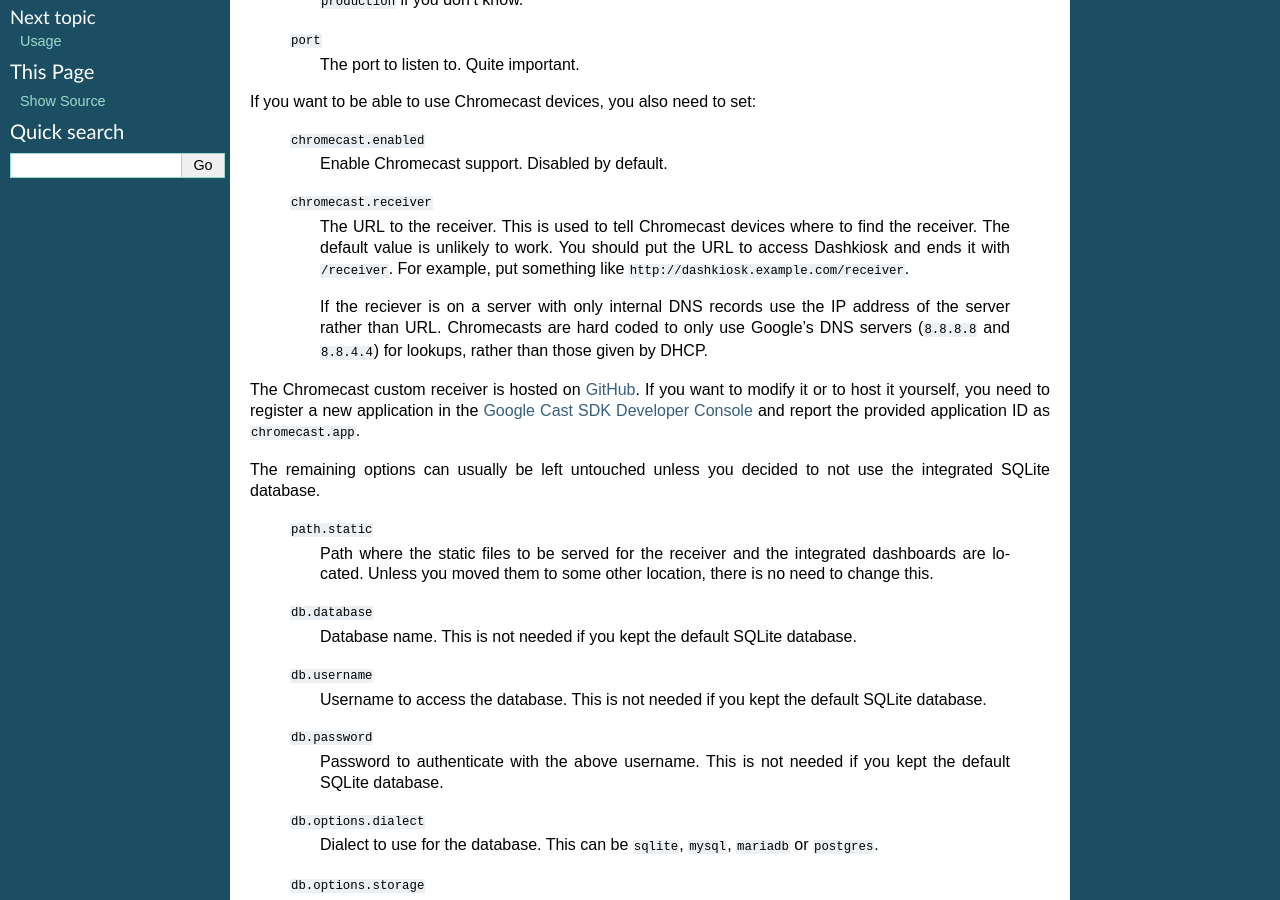
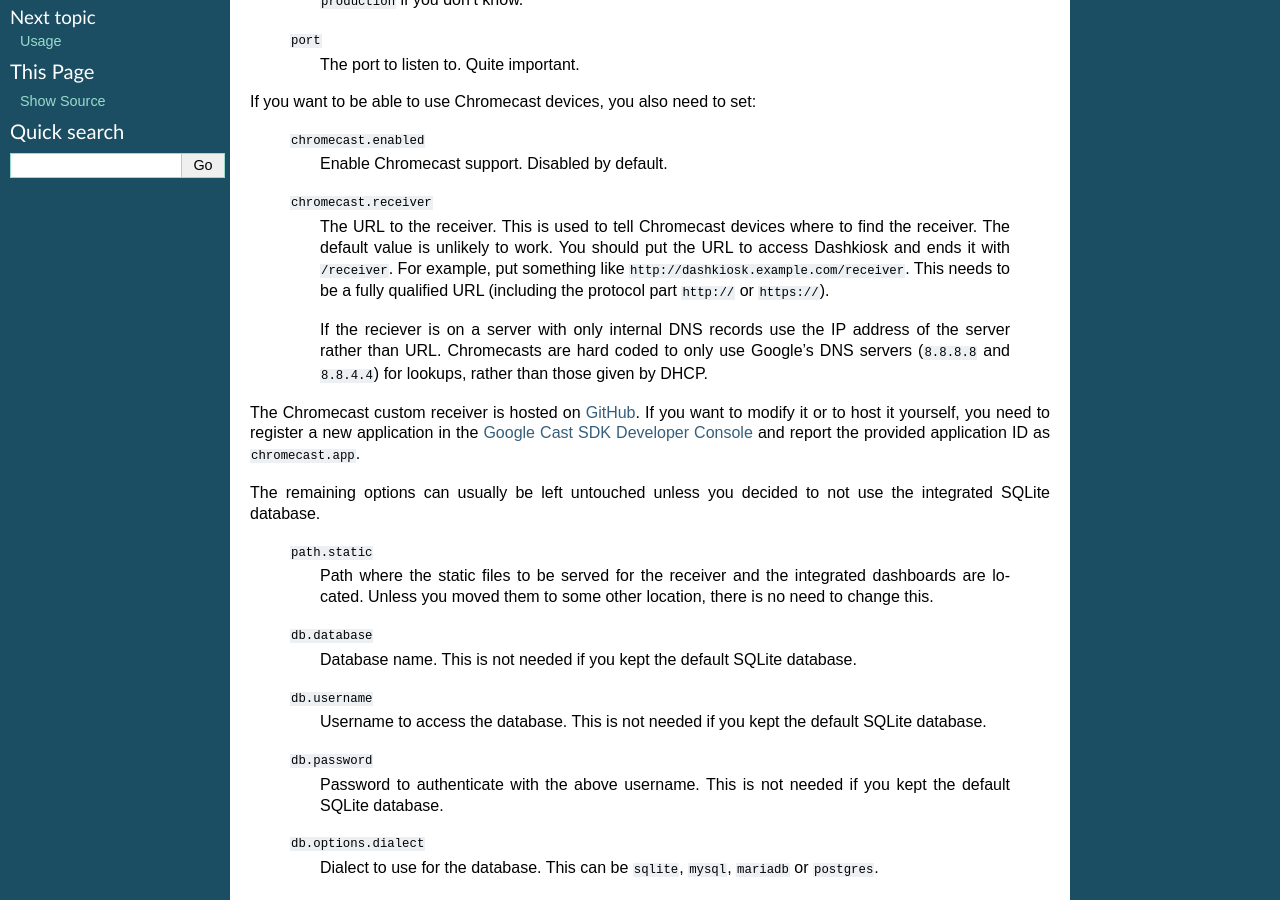
Before and after one commit to vincentbernat/dashkiosk, a Sphinx documentation site: the page built from docs/configuration.rst, in a window 1280 px wide and 900 px high, scrolled down 385 px. Built offline with Sphinx 7.4.7, drawn with Linux system fonts in a browser that asks for light colours.

Commit message:
chromecast: ensure we use a fully qualified URL
If not, just prepend `http://`.

```diff
--- a/docs/configuration.rst
+++ b/docs/configuration.rst
@@ -34,7 +34,9 @@ If you want to be able to use Chromecast devices, you also need to set:
      where to find the receiver. The default value is unlikely to
      work. You should put the URL to access Dashkiosk and ends it with
      ``/receiver``. For example, put something like
-     ``http://dashkiosk.example.com/receiver``.
+     ``http://dashkiosk.example.com/receiver``. This needs to be a
+     fully qualified URL (including the protocol part ``http://`` or
+     ``https://``).
 
      If the reciever is on a server with only internal DNS records
      use the IP address of the server rather than URL. Chromecasts
```
Also changed, not shown: 1 other file.
